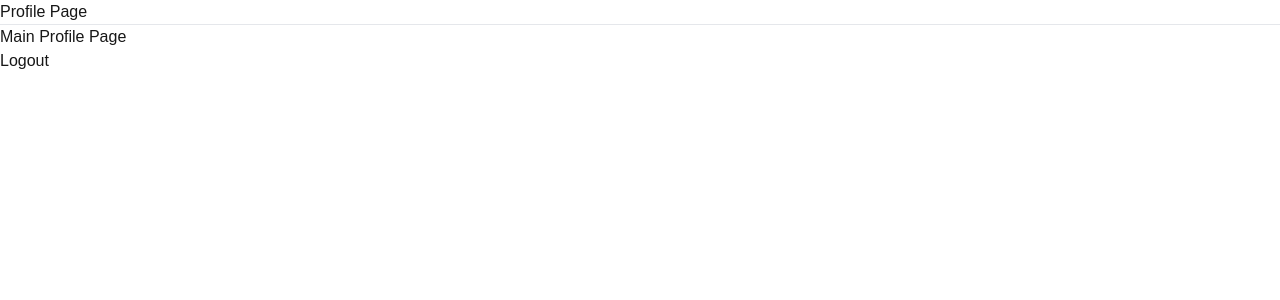
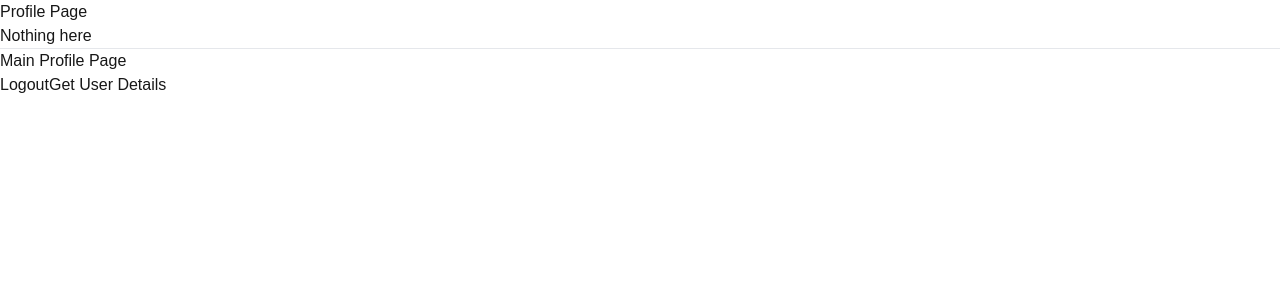
Before and after one commit to Smritirai005/next-js-project, a Next.js app: page /profile in a window 1280 px wide. Shown: the top 300 px of the page. Built offline with nearby package versions, Linux system fonts and the light colour scheme.

Commit message:
feature to get all the user details

```diff
--- a/src/app/profile/page.tsx
+++ b/src/app/profile/page.tsx
@@ -1,12 +1,14 @@
 "use client";
 import axios from "axios";
 import Link from "next/link";
+import React,{ useState }from "react";
 import toast from "react-hot-toast";
 import { useRouter } from "next/navigation";
 
 
 export default function ProfilePage(){
     const router=useRouter()
+    const [data,setData]=useState("nothing")
     const logout= async () =>{
         try {
             await axios.get('/api/users/logout')
@@ -18,15 +20,26 @@ export default function ProfilePage(){
             toast.error(error.message);
 
         }
+    }
+    const getUserDetails= async () =>{
+        const res=await axios.get('/api/users/me')
+        console.log(res.data)
+        setData(res.data.data._id)
+
+
 
     }
     return(
         <div className="flex flex-col items-center justify-center min-h-screen py-2">
             <h1>Profile Page</h1>
+            <h2>{data ==="nothing"? " Nothing here":<Link href={`/profile/${data}`}></Link>}</h2>
             <hr/><p className="text-4xl"> Main Profile Page </p>
             <button onClick={logout} className="mt-4 px-4 py-2 bg-red-500 text-white rounded-lg hover:bg-red-600">
                 Logout
             </button>
+            <button onClick={getUserDetails} className="mt-4 px-4 py-2 bg-green-500 text-white rounded-lg hover:bg-red-600">
+                Get User Details
+            </button>
         </div>
     )
 }
```
